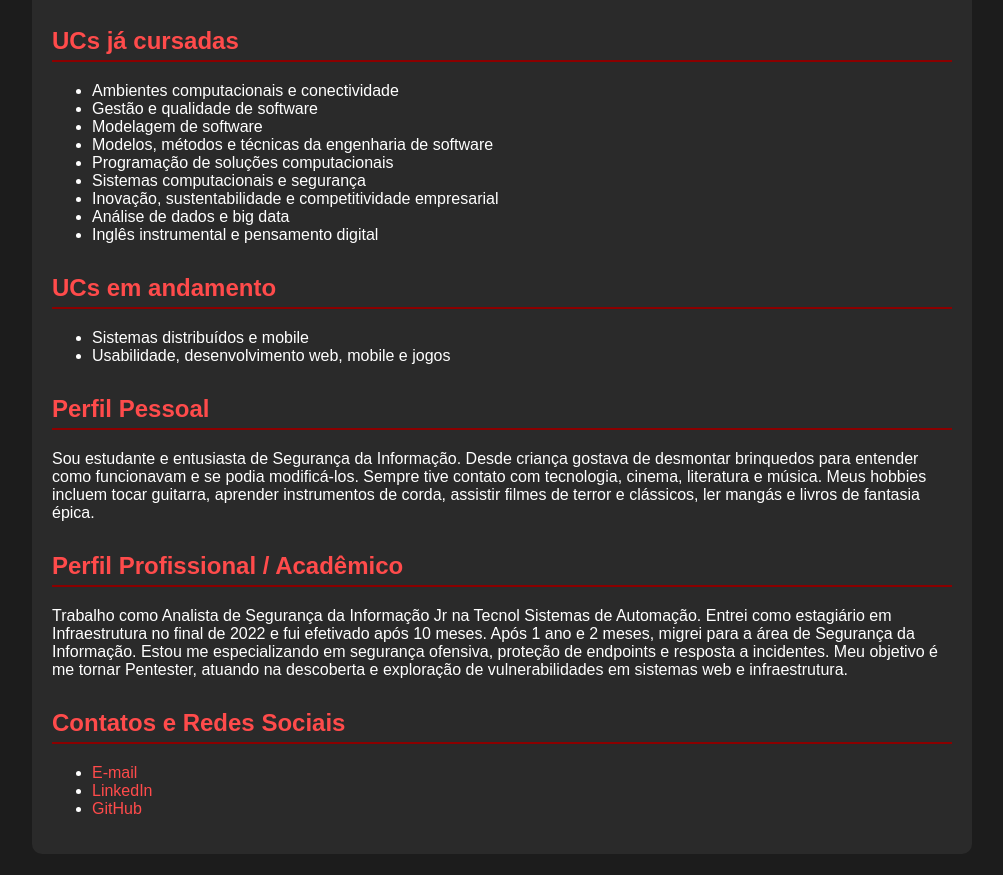
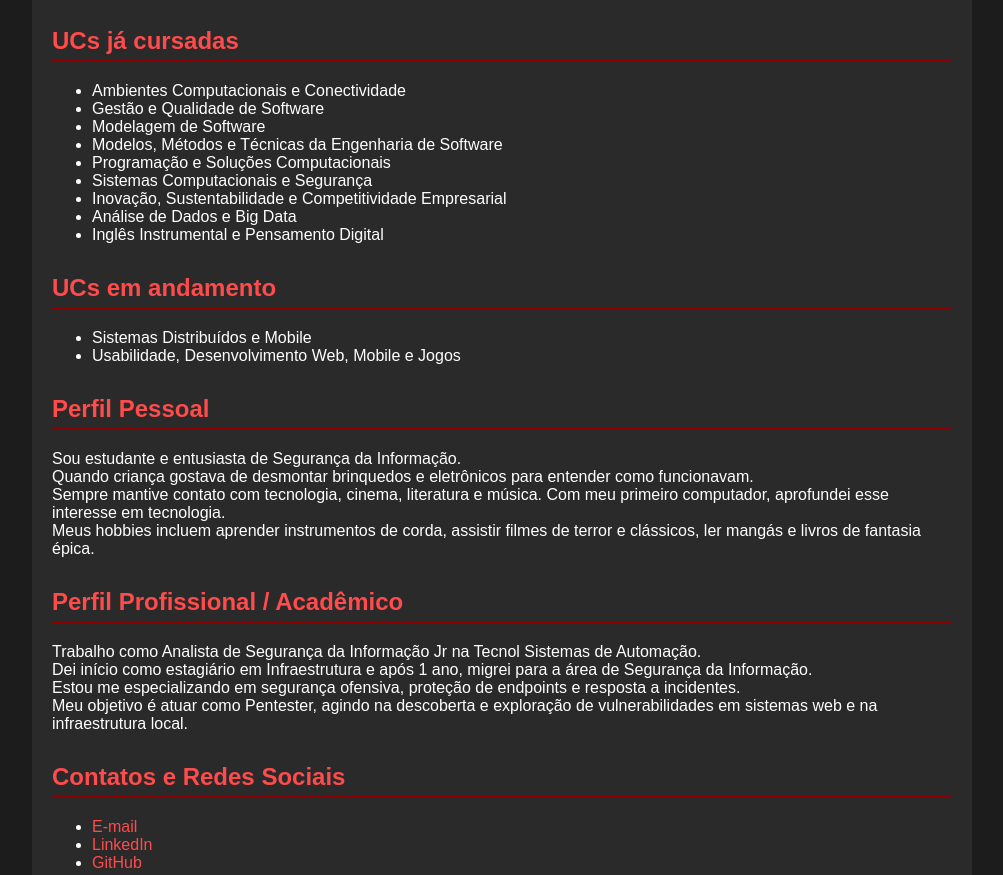
Before and after one commit to Caio-Campolino/perfil-do-aluno, a plain HTML site: page FASE2/index.html in a window 1280 px wide. Shown: the part 591-1466 px from the top of the page, without its empty margins (138-1141 px from the left). Drawn offline with Linux system fonts and the light colour scheme.

Commit message:
Atualiza index.html nas três fases do projeto

```diff
--- a/FASE2/index.html
+++ b/FASE2/index.html
@@ -29,7 +29,7 @@
       <!-- Nome do aluno em destaque -->
       <p><strong>RA:</strong> 1222010308</p>
       <p><strong>Curso e Período:</strong> Análise e Desenvolvimento de Software – 5º Semestre</p>
-      <p><strong>Endereço:</strong> Rua do Contorno, Bairro Rosário, Rio Acima - MG</p>
+      <p><strong>Endereço:</strong> Rio Acima - MG</p>
     </header>
 
     <section class="gallery">
@@ -49,15 +49,15 @@
       <!-- Seção com lista das disciplinas já cursadas -->
       <h2>UCs já cursadas</h2>
       <ul>
-        <li>Ambientes computacionais e conectividade</li>
-        <li>Gestão e qualidade de software</li>
-        <li>Modelagem de software</li>
-        <li>Modelos, métodos e técnicas da engenharia de software</li>
-        <li>Programação de soluções computacionais</li>
-        <li>Sistemas computacionais e segurança</li>
-        <li>Inovação, sustentabilidade e competitividade empresarial</li>
-        <li>Análise de dados e big data</li>
-        <li>Inglês instrumental e pensamento digital</li>
+                <li>Ambientes Computacionais e Conectividade</li>
+        <li>Gestão e Qualidade de Software</li>
+        <li>Modelagem de Software</li>
+        <li>Modelos, Métodos e Técnicas da Engenharia de Software</li>
+        <li>Programação e Soluções Computacionais</li>
+        <li>Sistemas Computacionais e Segurança</li>
+        <li>Inovação, Sustentabilidade e Competitividade Empresarial</li>
+        <li>Análise de Dados e Big Data</li>
+        <li>Inglês Instrumental e Pensamento Digital</li>
       </ul>
     </section>
 
@@ -65,8 +65,8 @@
       <!-- Seção com lista das disciplinas em andamento -->
       <h2>UCs em andamento</h2>
       <ul>
-        <li>Sistemas distribuídos e mobile</li>
-        <li>Usabilidade, desenvolvimento web, mobile e jogos</li>
+        <li>Sistemas Distribuídos e Mobile</li>
+        <li>Usabilidade, Desenvolvimento Web, Mobile e Jogos</li>
       </ul>
     </section>
 
@@ -74,8 +74,10 @@
       <!-- Seção com o perfil pessoal do aluno -->
       <h2>Perfil Pessoal</h2>
       <p>
-        Sou estudante e entusiasta de Segurança da Informação. Desde criança gostava de desmontar brinquedos para entender como funcionavam e se podia modificá-los.
-        Sempre tive contato com tecnologia, cinema, literatura e música. Meus hobbies incluem tocar guitarra, aprender instrumentos de corda, assistir filmes de terror e clássicos, ler mangás e livros de fantasia épica.
+        Sou estudante e entusiasta de Segurança da Informação.</br>
+        Quando criança gostava de desmontar brinquedos e eletrônicos para entender como funcionavam.</br>
+        Sempre mantive contato com tecnologia, cinema, literatura e música. Com meu primeiro computador, aprofundei esse interesse em tecnologia.</br>
+        Meus hobbies incluem aprender instrumentos de corda, assistir filmes de terror e clássicos, ler mangás e livros de fantasia épica.
       </p>
     </section>
 
@@ -83,9 +85,10 @@
       <!-- Seção com o perfil profissional e acadêmico -->
       <h2>Perfil Profissional / Acadêmico</h2>
       <p>
-        Trabalho como Analista de Segurança da Informação Jr na Tecnol Sistemas de Automação. Entrei como estagiário em Infraestrutura no final de 2022 e fui efetivado após 10 meses.
-        Após 1 ano e 2 meses, migrei para a área de Segurança da Informação. Estou me especializando em segurança ofensiva, proteção de endpoints e resposta a incidentes.
-        Meu objetivo é me tornar Pentester, atuando na descoberta e exploração de vulnerabilidades em sistemas web e infraestrutura.
+        Trabalho como Analista de Segurança da Informação Jr na Tecnol Sistemas de Automação.</br>
+        Dei início como estagiário em Infraestrutura e após 1 ano, migrei para a área de Segurança da Informação.</br>
+        Estou me especializando em segurança ofensiva, proteção de endpoints e resposta a incidentes.</br>
+        Meu objetivo é atuar como Pentester, agindo na descoberta e exploração de vulnerabilidades em sistemas web e na infraestrutura local.
       </p>
     </section>
 
```
Also changed, not shown: FASE1/index.html (+20 -18 lines), FASE3/index.html (+20 -17 lines).
